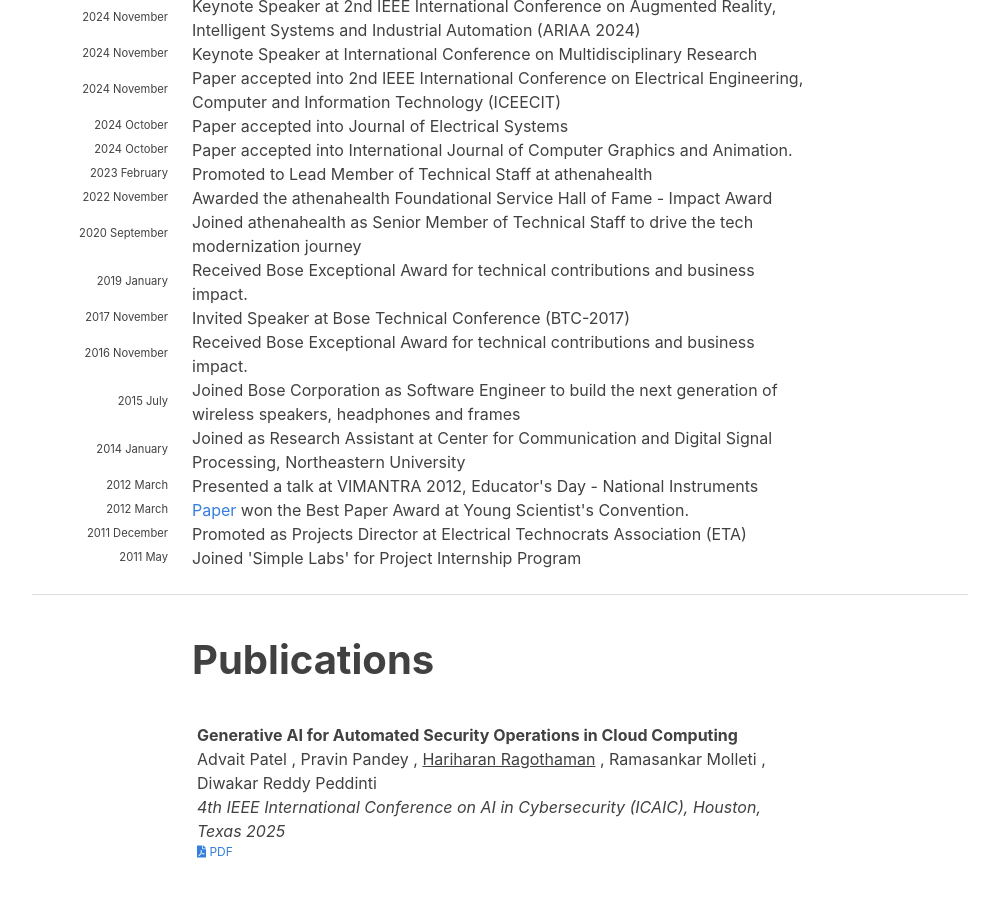
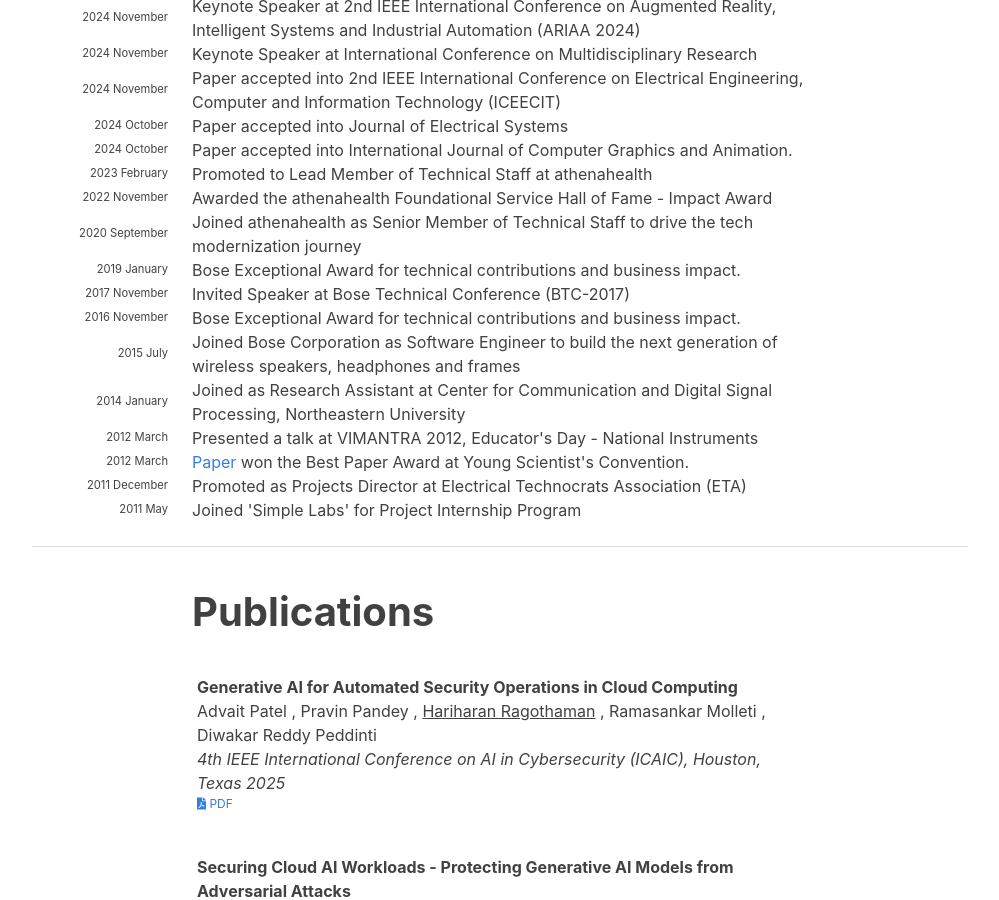
Before and after one commit to hariharanragothaman/hariharanragothaman.github.io, a Jekyll site: the page built from index.md, in a window 1280 px wide and 900 px high, scrolled down 1108 px. Shown: the whole window, without its empty margins (140-1139 px from the left). Built offline with Jekyll 4.4.1, drawn with Linux system fonts in a browser that asks for light colours; nearby versions of some CDN libraries; some web fonts are replaced.

Commit message:
Polishes and Updates

```diff
--- a/_data/news.yaml
+++ b/_data/news.yaml
@@ -60,7 +60,7 @@
 
 - year: 2019
   year-extra: January
-  description: Received Bose Exceptional Award for technical contributions and business impact.
+  description: Bose Exceptional Award for technical contributions and business impact.
 
 - year: 2017
   year-extra: November
@@ -68,7 +68,7 @@
 
 - year: 2016
   year-extra: November
-  description: Received Bose Exceptional Award for technical contributions and business impact.
+  description: Bose Exceptional Award for technical contributions and business impact.
 
 - year: 2015
   year-extra: July
```
